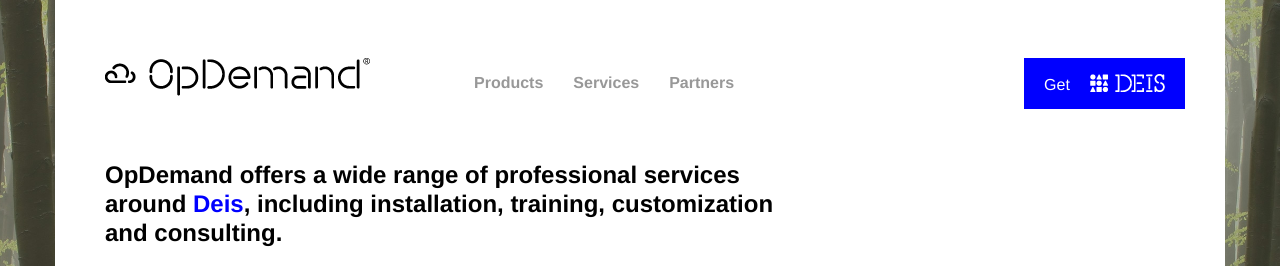
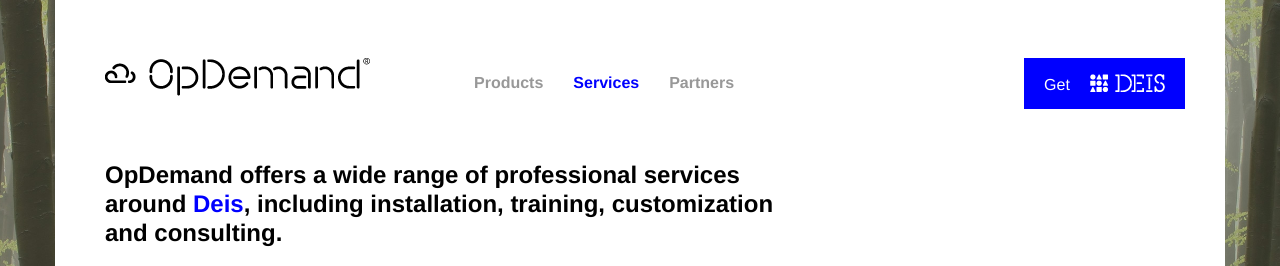
Before and after one commit to gpxl/opdemand.com, a Jekyll site: the page built from services/index.html, in a window 1280 px wide. Shown: the top 266 px of the page. Built offline with Jekyll 4.4.1, drawn with Linux system fonts in a browser that asks for light colours; nearby versions of some CDN libraries; Markdown is read by kramdown in place of the engine named in the settings.

Commit message:
fix(services): highlight services on thankyou

```diff
--- a/_layouts/default.html
+++ b/_layouts/default.html
@@ -110,7 +110,7 @@
                               <a class="{% if page.url == '/products/enterprise/index.html' %} selected{% endif %}" href="/products/enterprise/">Enterprise</a>
                           </div>
                       </div>
-                      <a class="no-hover{% if page.url == '/services/index.html' %} selected{% endif %}" href="/services/">Services</a>
+                      <a class="no-hover{% if page.url contains '/services/' %} selected{% endif %}" href="/services/">Services</a>
                       <a class="no-hover{% if page.url == '/partners/index.html' %} selected{% endif %}" href="/partners/">Partners</a>
                   </div>
                   <a class="header_button" href="/deis/">Get<img class="get_deis_button" src="/img/deis_button_logo.png" alt="Deis Logo"></a>
```
